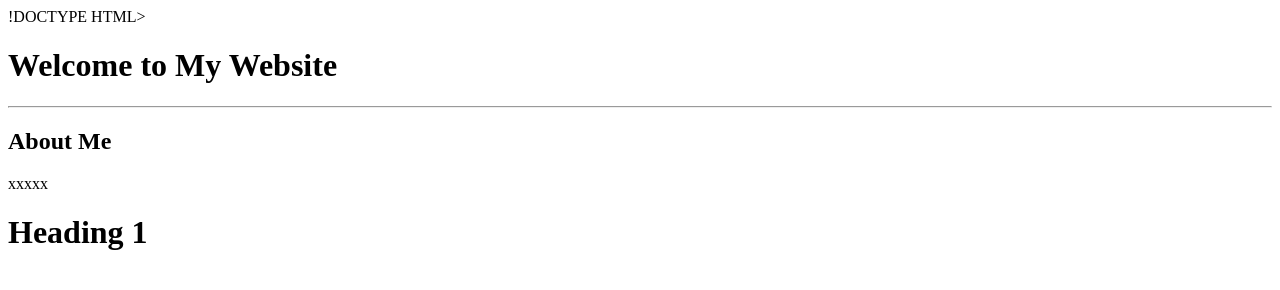
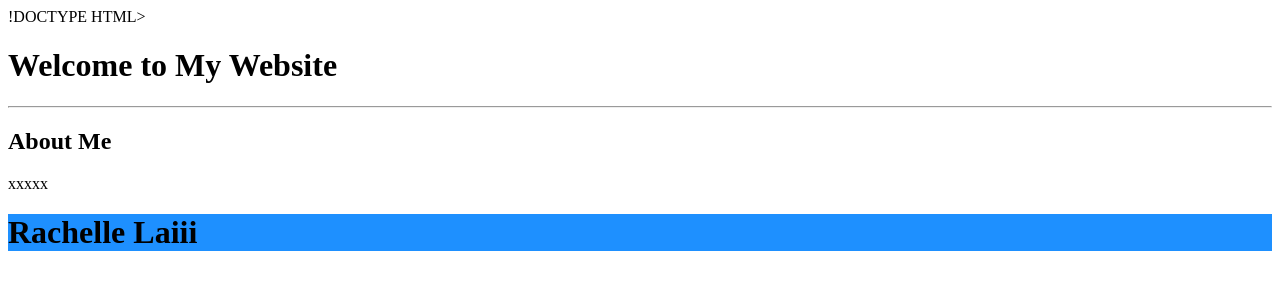
Before and after one commit to racheelychee/racheelychee-github.io, a plain HTML site: page index.html in a window 1280 px wide. Drawn offline with Linux system fonts and the light colour scheme.

Commit message:
Update colour header index.html

```diff
--- a/index.html
+++ b/index.html
@@ -11,4 +11,4 @@
 <p> xxxxx</p>
 </body>
 </html>
-<h1>Heading 1</h1>
+<h1 style="background-color:DodgerBlue;">Rachelle Laiii</h1>
```
